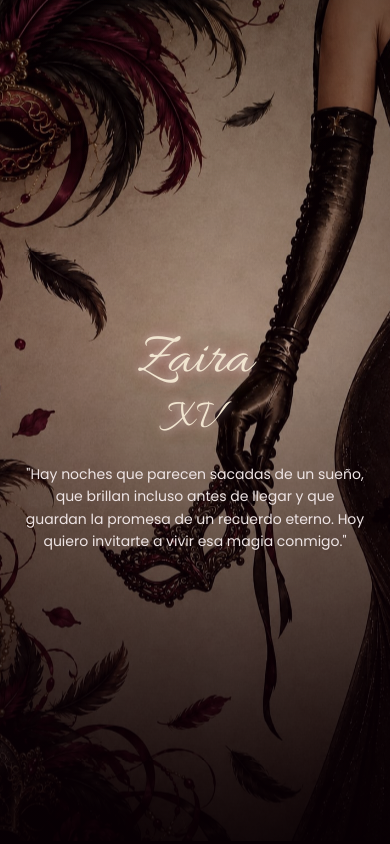
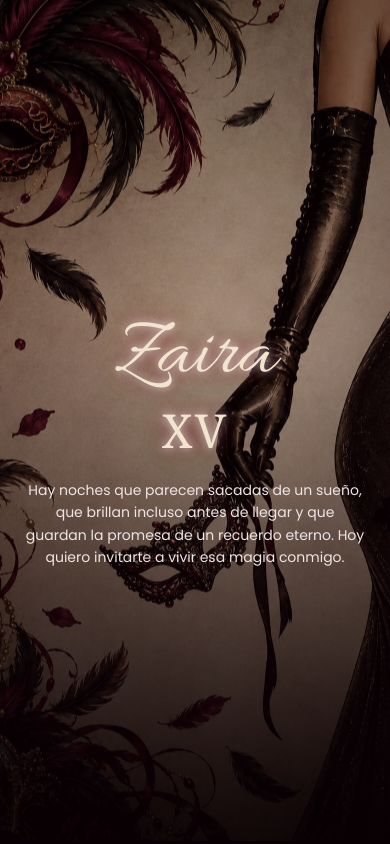
Before and after one commit to mmigueles/invitacion-zaira, a plain HTML site: page index.html in a window 390 px wide. Shown: the top 844 px of the page. Drawn offline with Linux system fonts and the light colour scheme; a web font is replaced by a local one.

Commit message:
Actualiza invitacion de Zaira

```diff
--- a/CSS/responsive.css
+++ b/CSS/responsive.css
@@ -37,7 +37,7 @@
         max-width: 100%;
 
         font-family: 'Allura', cursive !important;
-        font-size: clamp(3.2rem, 15vw, 5.5rem) !important;
+        font-size: clamp(3.2rem, 21vw, 5.5rem) !important;
         font-weight: 400;
         line-height: 1;
         letter-spacing: 0;
@@ -59,8 +59,8 @@
         width: 100%;
         max-width: 100%;
 
-        font-family: 'Allura', cursive !important;
-        font-size: clamp(2.2rem, 10vw, 3.5rem) !important;
+        font-family: Georgia, 'Times New Roman', Times, serif !important;
+        font-size: clamp(2.2rem, 12vw, 3.5rem) !important;
         font-weight: 400;
         line-height: 1.1;
         letter-spacing: 2px;
--- a/index.html
+++ b/index.html
@@ -94,7 +94,7 @@
 
         <p class="frase">
 
-            "Hay noches que parecen sacadas de un sueño, que brillan incluso antes de llegar y que guardan la promesa de un recuerdo eterno. Hoy quiero invitarte a vivir esa magia conmigo."
+            Hay noches que parecen sacadas de un sueño, que brillan incluso antes de llegar y que guardan la promesa de un recuerdo eterno. Hoy quiero invitarte a vivir esa magia conmigo.
 
         </p>
 
```
